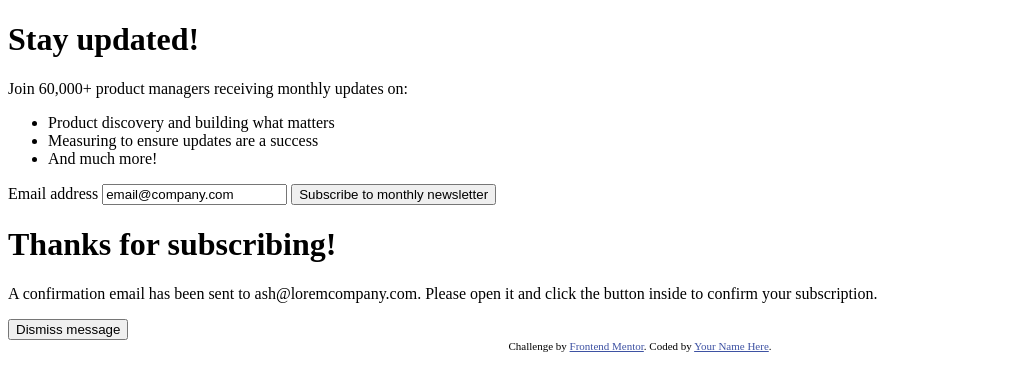
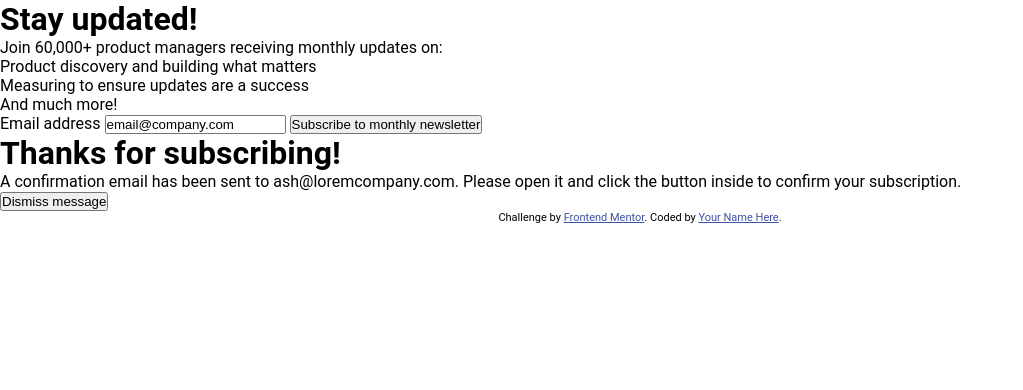
Before and after one commit to curricle/Newsletter-Sign-up-Form, a plain HTML site: page index.html in a window 1280 px wide. Shown: the whole page, without its empty margins (0-1023 px from the left). Drawn offline with Linux system fonts and the light colour scheme.

Commit message:
Link stylesheet

```diff
--- a/index.html
+++ b/index.html
@@ -5,6 +5,7 @@
     <meta name="viewport" content="width=device-width, initial-scale=1.0"> <!-- displays site properly based on user's device -->
 
     <link rel="icon" type="image/png" sizes="32x32" href="./assets/images/favicon-32x32.png">
+    <link rel="stylesheet" href="styles.css">
 
     <title>Frontend Mentor | Newsletter sign-up form with success message</title>
 
--- a/styles.scss
+++ b/styles.scss
@@ -0,0 +1,17 @@
+@use "mixins";
+@use "variables";
+
+@font-face {
+    font-family: "Roboto";
+    src: url("https://fonts.googleapis.com/css2?family=Roboto:ital,wght@0,100..900;1,100..900&display=swap");
+}
+
+* {
+    margin: 0;
+    padding: 0;
+    box-sizing: border-box;
+}
+
+body {
+    font-family: "Roboto", sans-serif;
+}
```
Also changed, not shown: styles.css, 1 other file.
